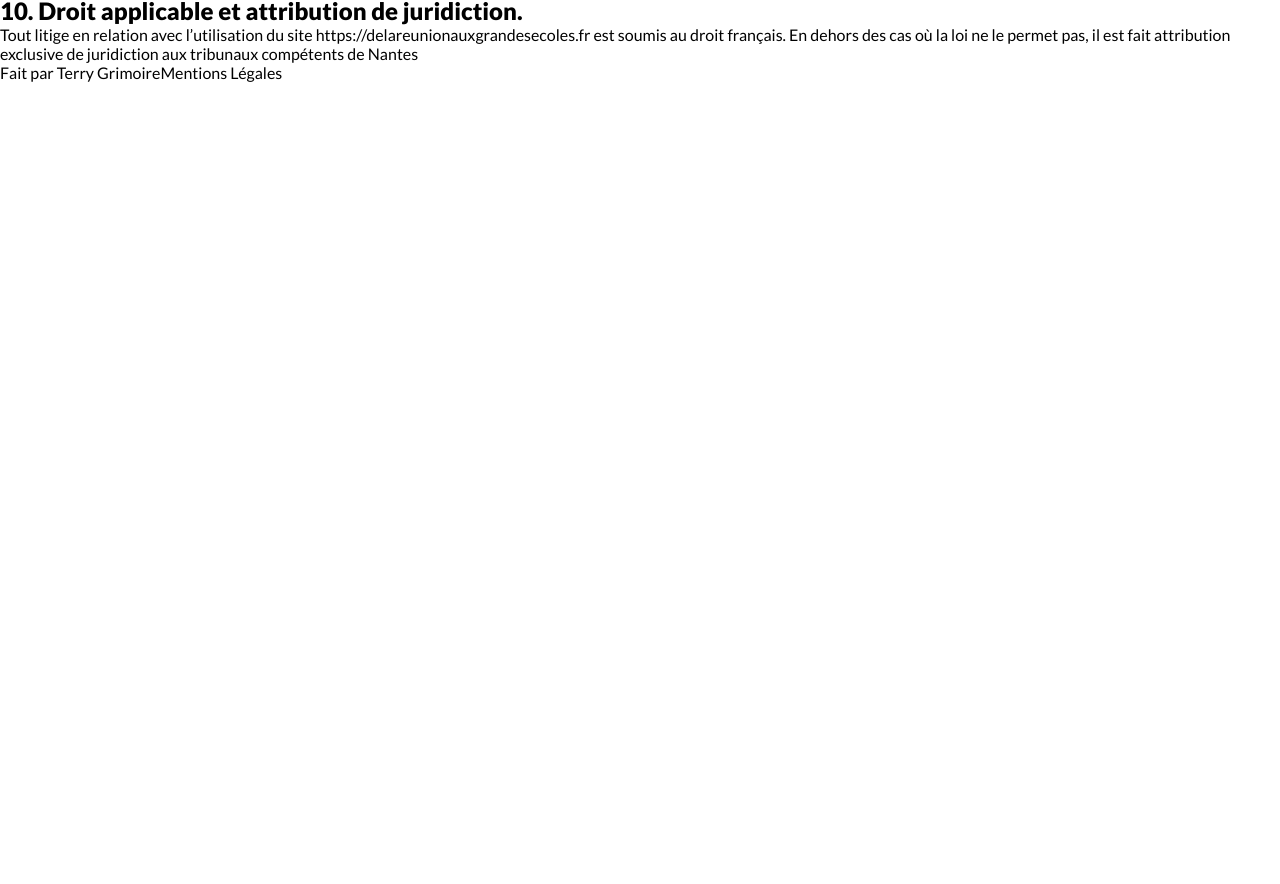
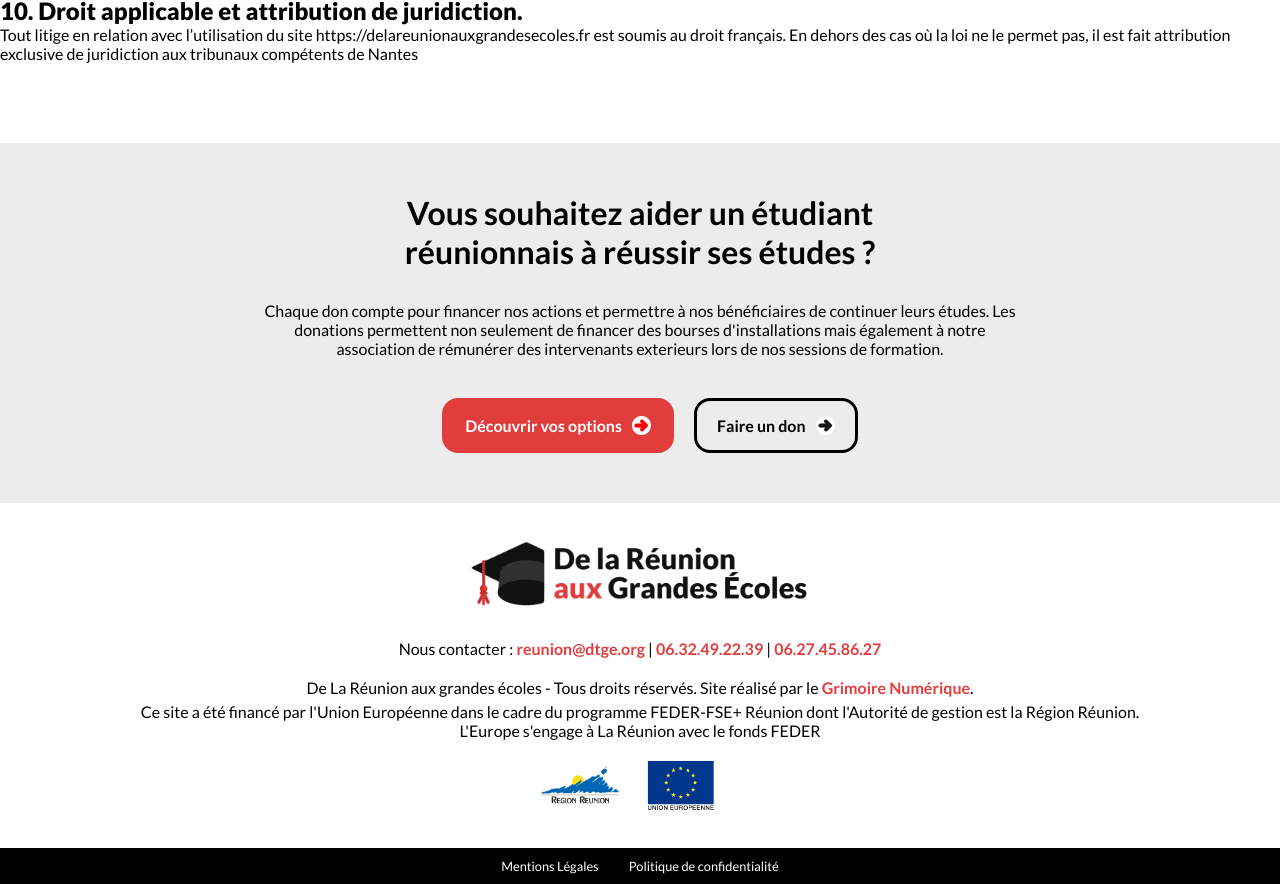
Before and after one commit to TerryGrimoire/DRGE, a React (Vite) app: page /Mentions in a window 1280 px wide. Shown: the part 3830-4714 px from the top of the page. Before the commit the page ends 3912 px from the top, so only its background shows below. Built offline with nearby package versions, Linux system fonts and the light colour scheme.

Commit message:
ok for the footer

```diff
--- a/src/App.css
+++ b/src/App.css
@@ -648,6 +648,10 @@ width: 80%;
   margin-bottom: 20px;
 }
 
+.home_actions_content article h5 span {
+  color: var(--third-color);
+}
+
 .home_actions_content article p {
   font-size: 1rem;
   color: lightgray;
@@ -660,3 +664,99 @@ width: 80%;
   font-weight: bold;
   font-size: 0.85rem;
 }
+/********************************************************************* FOOTER *********************************************************************/
+
+.footer {
+  display: flex;
+  flex-direction: column;
+  justify-content: center;
+  align-items: center;
+  margin-top: 80px;
+}
+
+.footer .footer_donation {
+  display: flex;
+  justify-content: center;
+  align-items: center;
+  flex-direction: column;
+  padding: 50px 0;
+  width: 100%;
+  background: #ECECEC;
+}
+
+.footer_donation * {
+  background-color: transparent;
+}
+
+.footer_donation > h4 {
+  font-size: 2rem;
+  width: 50%;
+  margin-bottom: 20px;
+  text-align: center;
+}
+
+.footer_donation > p {
+  width: 60%;
+  text-align: center;
+  margin: 10px 0;
+}
+.footer_donation a:last-of-type button{
+  color: black;
+  border: 3px solid black;
+  display: flex;
+}
+
+.footer_contact {
+  display: flex;
+  flex-direction: column;
+  justify-content: center;
+  align-items: center;
+}
+
+.footer_contact > img {
+  width: 350px;
+  height: auto;
+  margin-top: 20px;
+}
+
+.footer_contact p:first-of-type {
+  margin: 20px 0;
+}
+.footer_contact p:last-of-type {
+  margin: 5px 0;
+  width: 80%;
+  text-align: center;
+}
+
+.footer_contact a {
+  color: var(--third-color);
+  font-weight: bold;
+  cursor: pointer;
+}
+
+.footer_contact div img {
+  height: 80px;
+  width: 80px;
+  object-fit: contain;
+  margin-right: 20px;
+  margin-bottom: 20px;
+}
+.footer_bottom {
+  display: flex;
+  justify-content: center;
+  align-items: center;
+  background-color: black;
+  width: 100%;
+  padding: 10px;
+}
+
+.footer_bottom a {
+  margin: 0 15px;
+  color: white;
+  background-color: transparent;
+  font-size: 0.8rem;
+}
+
+.footer_bottom a:hover {
+  color: var(--third-color);
+}
--- a/src/Data/actionsFR.jsx
+++ b/src/Data/actionsFR.jsx
@@ -2,7 +2,6 @@ import interventions from "../assets/interventions.jpg";
 import mentorat from "../assets/mentorat.jpg";
 import bourse from "../assets/bourse.jpg";
 import rencontres from "../assets/rencontres.jpg";
-import profils from "../assets/profil.png";
 
 const actionsFr = [
   {
@@ -37,14 +36,6 @@ const actionsFr = [
     texte:
       "Au travers de rencontres avec tous ceux qui font vivre nos territoires, entreprises, institutionnels et associations, nous voulons contribuer à valoriser les réussites d'aujourd'hui et à construire celles de demain. Parce que l'action ne se passe pas uniquement à l'échelle locale mais beaucoup à l'échelle nationale, DRGE a sauté la mer pour rencontrer différents membres du ministère des outre-mers et échanger avec eux sur les problématiques d'égalité des chances dans notre territoire.",
   },
-  {
-    id: 4,
-    img: profils,
-    alt: "",
-    titre: "Publications de profils de réunionnais",
-    texte:
-      "Se projeter dans une future formation et un futur professionnel est une étape cruciale et compliquée dans la vie d'un lycéen. Afin de permettre aux lycéens de mieux se projeter, DRGE organise et publie des entretiens avec des étudiants et des professionnels réunionnais sur les réseaux sociaux.",
-  },
 ];
 
 export default actionsFr;
--- a/src/components/Footer/Footer.jsx
+++ b/src/components/Footer/Footer.jsx
@@ -1,13 +1,76 @@
 import React from "react";
 import { Link } from "react-router-dom";
 
+import logo from "../../assets/logo.png";
+import fleche from "../../assets/fleche.png";
+import fleche2 from "../../assets/fleche2.png";
+import region from "../../assets/region.png";
+import ue from "../../assets/ue.png";
+
 function Footer() {
   return (
-    <footer className="flex col center padding1 footer ">
-      <p>Fait par Terry Grimoire</p>
-      <Link to="/Mentions">
-        <p className="small">Mentions Légales</p>
-      </Link>
+    <footer className="footer">
+      <section className="footer_donation">
+        <h4>
+          Vous souhaitez aider un étudiant réunionnais à réussir ses études ?{" "}
+        </h4>
+        <p>
+          Chaque don compte pour financer nos actions et permettre à nos
+          bénéficiaires de continuer leurs études. Les donations permettent non
+          seulement de financer des bourses d'installations mais également à
+          notre association de rémunérer des intervenants exterieurs lors de nos
+          sessions de formation.
+        </p>
+
+        <div className="CTA_container">
+          <Link to="/Contact">
+            <button type="button">
+              <p>Découvrir vos options</p>{" "}
+              <img src={fleche2} alt="fleche" className="fleche" />
+            </button>
+          </Link>
+          <a href="/" target="_blank" rel="noreferrer">
+            <button type="button">
+              <p>Faire un don</p>
+              <img src={fleche} alt="fleche" className="fleche" />
+            </button>
+          </a>
+        </div>
+      </section>
+      <section className="footer_contact">
+        <img src={logo} alt="logo de La Réunion aux grandes écoles" />
+        <p>
+          Nous contacter :{" "}
+          <a href="mailto:reunion@dtge.org">reunion@dtge.org</a> |{" "}
+          <a href="tel:+33632492239">06.32.49.22.39</a> |{" "}
+          <a href="tel:+33627458627">06.27.45.86.27</a>{" "}
+        </p>
+        <p>
+          De La Réunion aux grandes écoles - Tous droits réservés. Site réalisé
+          par le{" "}
+          <a
+            href="https://grimoire-numerique.re/"
+            target="_blank"
+            rel="noreferrer"
+          >
+            Grimoire Numérique
+          </a>
+          .{" "}
+        </p>
+        <p>
+          Ce site a été financé par l'Union Européenne dans le cadre du
+          programme FEDER-FSE+ Réunion dont l'Autorité de gestion est la Région
+          Réunion. L'Europe s'engage à La Réunion avec le fonds FEDER{" "}
+        </p>
+        <div>
+          <img src={region} alt="logo Région Réunion" />
+          <img src={ue} alt="logo de l'Union Européenne" />
+        </div>
+      </section>
+      <div className="footer_bottom">
+        <Link to="/Mentions">Mentions Légales</Link>
+        <Link to="/Mentions">Politique de confidentialité</Link>
+      </div>
     </footer>
   );
 }
--- a/src/pages/Home.jsx
+++ b/src/pages/Home.jsx
@@ -153,7 +153,13 @@ export default function Home({ helmet }) {
             <div className="home_actions_content">
               <img src={action.img} alt={action.alt} />
               <article>
-                <h5>{action.titre}</h5>
+                <h5>
+                  <span>{action.titre.split(" ")[0]}</span>{" "}
+                  {action.titre
+                    .split(" ")
+                    .filter((el) => el !== action.titre.split(" ")[0])
+                    .join(" ")}
+                </h5>
                 <p> {action.texte} </p>
                 <Link to="/Actions">En savoir plus</Link>
               </article>
@@ -161,14 +167,6 @@ export default function Home({ helmet }) {
           ))}
         </div>
       </section>
-      <p>
-        {" "}
-        Aidez un étudiant réunionnais à réussir ses études //Chaque don compte
-        pour financer nos actions et permettre à nos bénéficiaires de continuer
-        leurs études. Les donations permettent non seulement de financer des
-        bourses d'installations mais également à notre association de rémunérer
-        des intervenants exterieurs lors de nos sessions de formation.
-      </p>
     </main>
   );
 }
```
Also changed, not shown: src/assets/region.png (added), src/assets/ue.png (added).
